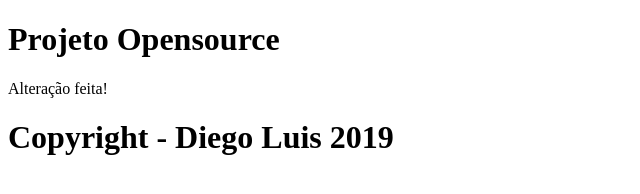
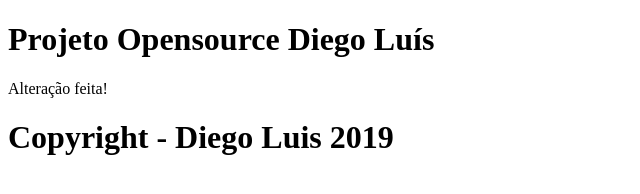
Before and after one commit to diegolcf/projeto_opensource, a plain HTML site: page index.html in a window 1280 px wide. Shown: the whole page, without its empty margins (0-640 px from the left). Drawn offline with Linux system fonts and the light colour scheme.

Commit message:
Titulo na página com meu nome Diego Luis

```diff
--- a/index.html
+++ b/index.html
@@ -7,7 +7,7 @@
 </head>
 
 <body>
-    <h1>Projeto Opensource</h1>
+    <h1>Projeto Opensource Diego Luís</h1>
     <p>Alteração feita!</p>
     <h1>Copyright - Diego Luis 2019</h1>
 
```
